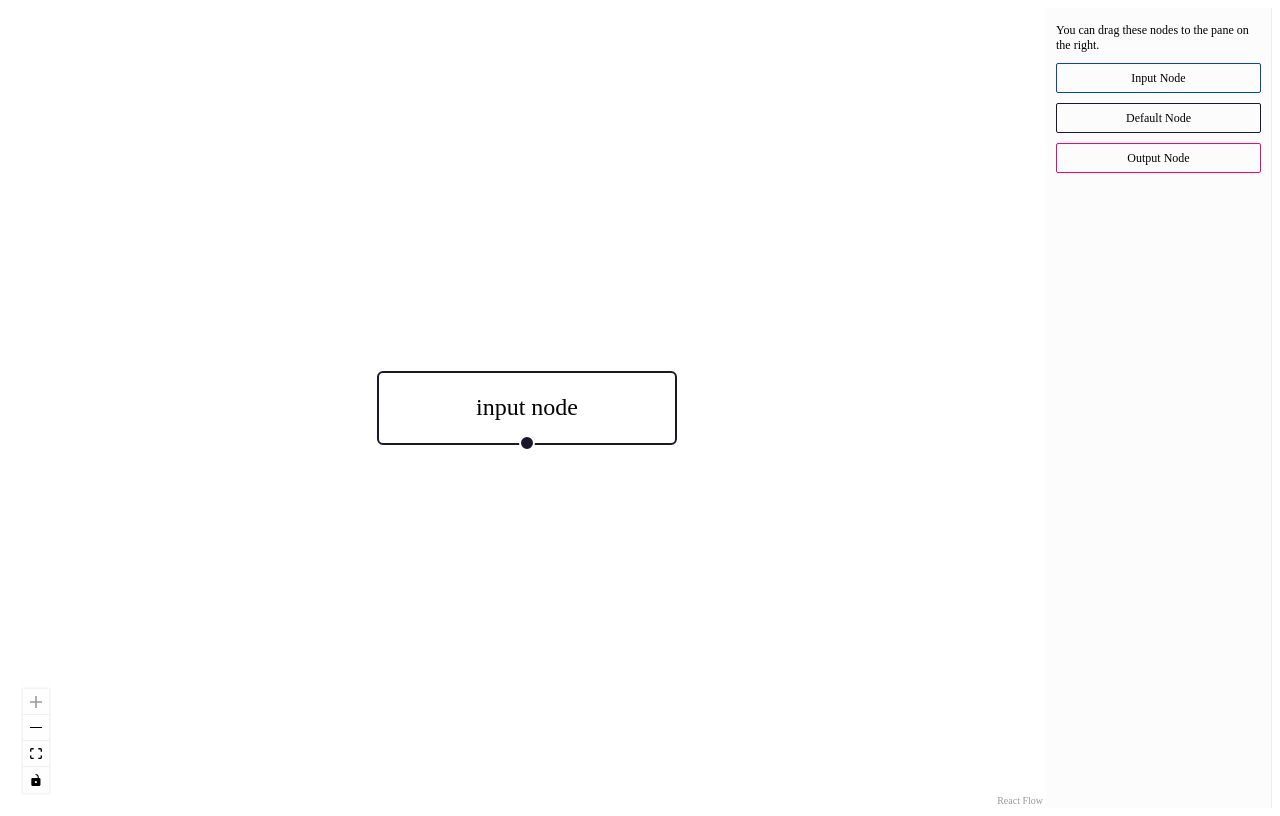
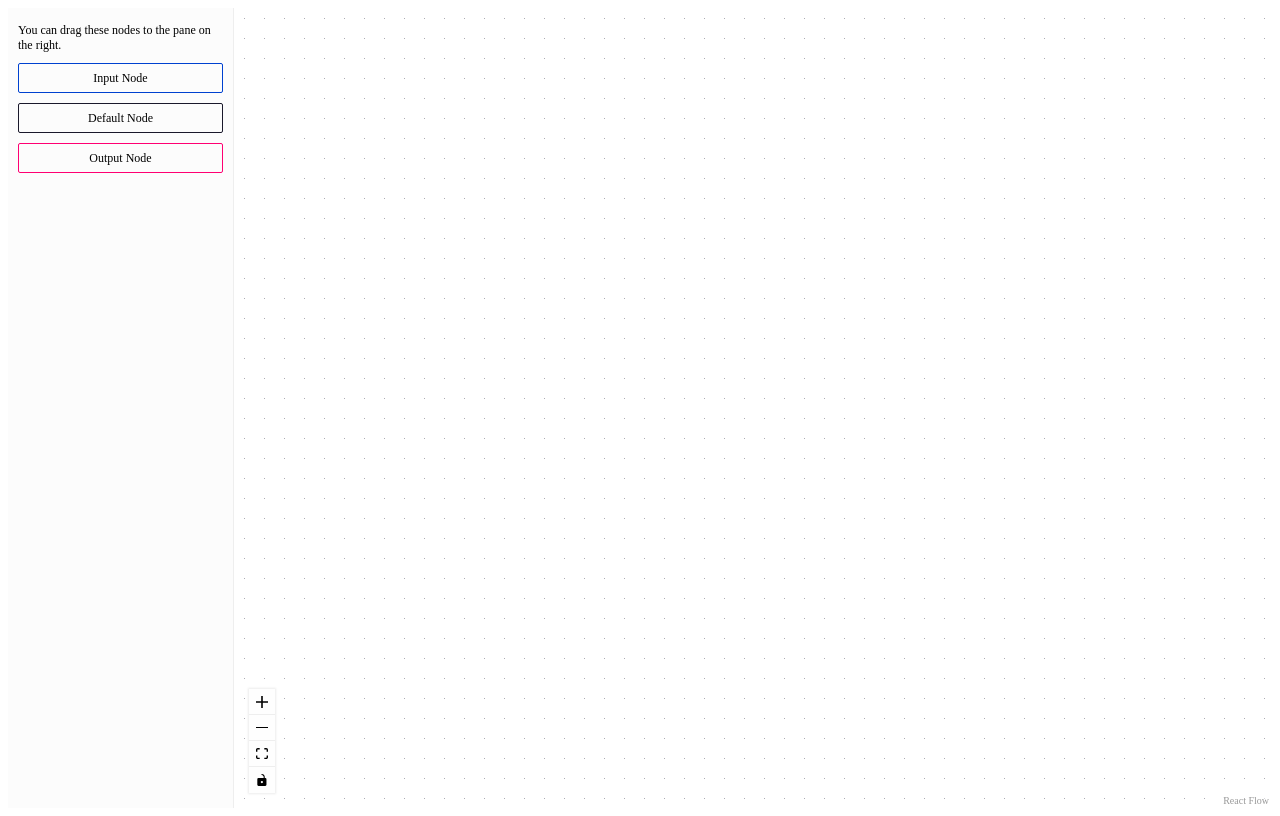
Before and after one commit to Satyajit444/open-agi-assignment, a React (Create React App) app: page / in a window 1280 px wide. Built offline with nearby package versions, Linux system fonts and the light colour scheme.

Commit message:
added nodes for sidebar draggs

```diff
--- a/src/App.js
+++ b/src/App.jsx
@@ -7,35 +7,26 @@ import {
   useEdgesState,
   Controls,
   useReactFlow,
+  Background,
 } from "@xyflow/react";
 import "@xyflow/react/dist/style.css";
+import "./index.css";
 
 import Sidebar from "./Sidebar";
+import Input from "./components/Input";
+import Output from "./components/Output";
+import LLMEngine from "./components/LLMEngine";
 import { DnDProvider, useDnD } from "./DndContext";
-
-import "./index.css";
-
-const initialNodes = [
-  {
-    id: "1",
-    type: "input",
-    data: { label: "input node" },
-    position: { x: 250, y: 5 },
-  },
-];
 
 let id = 0;
 const getId = () => `dndnode_${id++}`;
 
 const DnDFlow = () => {
   const reactFlowWrapper = useRef(null);
-  const [nodes, setNodes, onNodesChange] = useNodesState(initialNodes);
+  const [nodes, setNodes, onNodesChange] = useNodesState([]);
   const [edges, setEdges, onEdgesChange] = useEdgesState([]);
   const { screenToFlowPosition } = useReactFlow();
   const [type] = useDnD();
-
-  // Logs the type for debugging
-  console.log("Current node type being dragged:", type);
 
   // onConnect to handle adding edges
   const onConnect = useCallback((params) => {
@@ -58,7 +49,6 @@ const DnDFlow = () => {
 
       // Check if valid type is being dragged
       if (!type) {
-        console.warn("No type provided, cannot drop node");
         return;
       }
 
@@ -74,7 +64,17 @@ const DnDFlow = () => {
         id: getId(),
         type,
         position,
-        data: { label: `${type} node` },
+        data: {
+          label: (() => {
+            if (type === "input") {
+              return <Input />;
+            } else if (type === "output") {
+              return <Output />;
+            } else {
+              return <LLMEngine />;
+            }
+          })(),
+        },
       };
 
       console.log("New node created:", newNode);
@@ -87,7 +87,8 @@ const DnDFlow = () => {
 
   return (
     <div className="dndflow">
-      <div  style={{ width: '100vw', height: '100vh' }} ref={reactFlowWrapper}>
+      <Sidebar />
+      <div style={{ width: "100vw", height: "100vh" }} ref={reactFlowWrapper}>
         <ReactFlow
           nodes={nodes}
           edges={edges}
@@ -99,9 +100,9 @@ const DnDFlow = () => {
           fitView
         >
           <Controls />
+          <Background />
         </ReactFlow>
       </div>
-      <Sidebar />
     </div>
   );
 };
```
